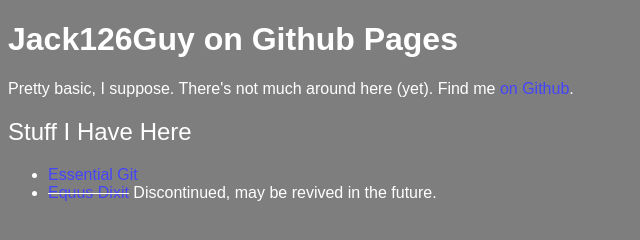
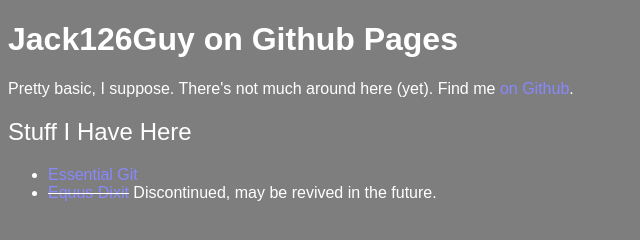
Before and after one commit to jack126guy/jack126guy.github.io, a plain HTML site: page index.html in a window 1280 px wide. Shown: the whole page, without its empty margins (0-640 px from the left). Drawn offline with Linux system fonts and the light colour scheme.

Commit message:
Change to lighter link colors

```diff
--- a/styles.css
+++ b/styles.css
@@ -14,9 +14,9 @@ h2 {
 	font-weight: normal;
 }
 a {
-	color: #4444ff;
+	color: #8888ff;
 	text-decoration: none;
 }
 a:visited {
-	color: #884488;
+	color: #dd44dd;
 }
```
